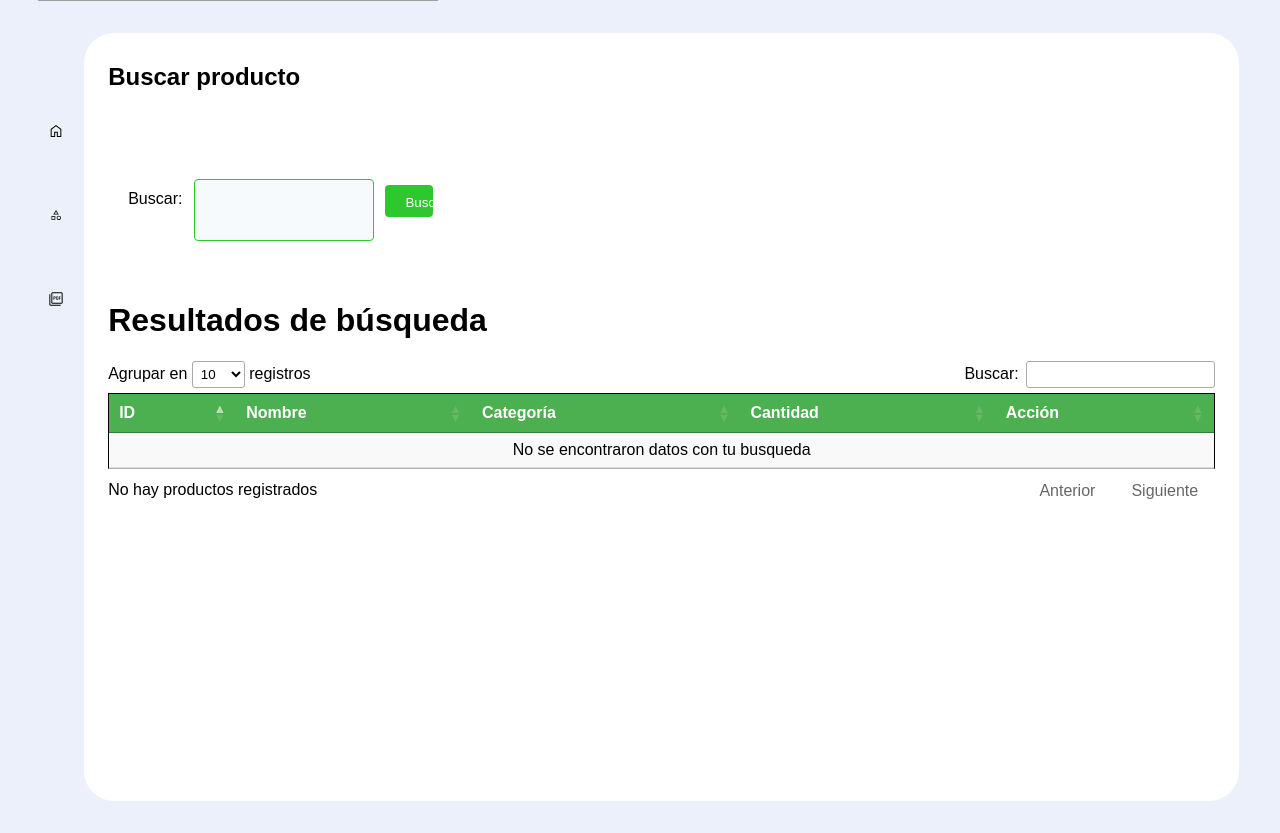
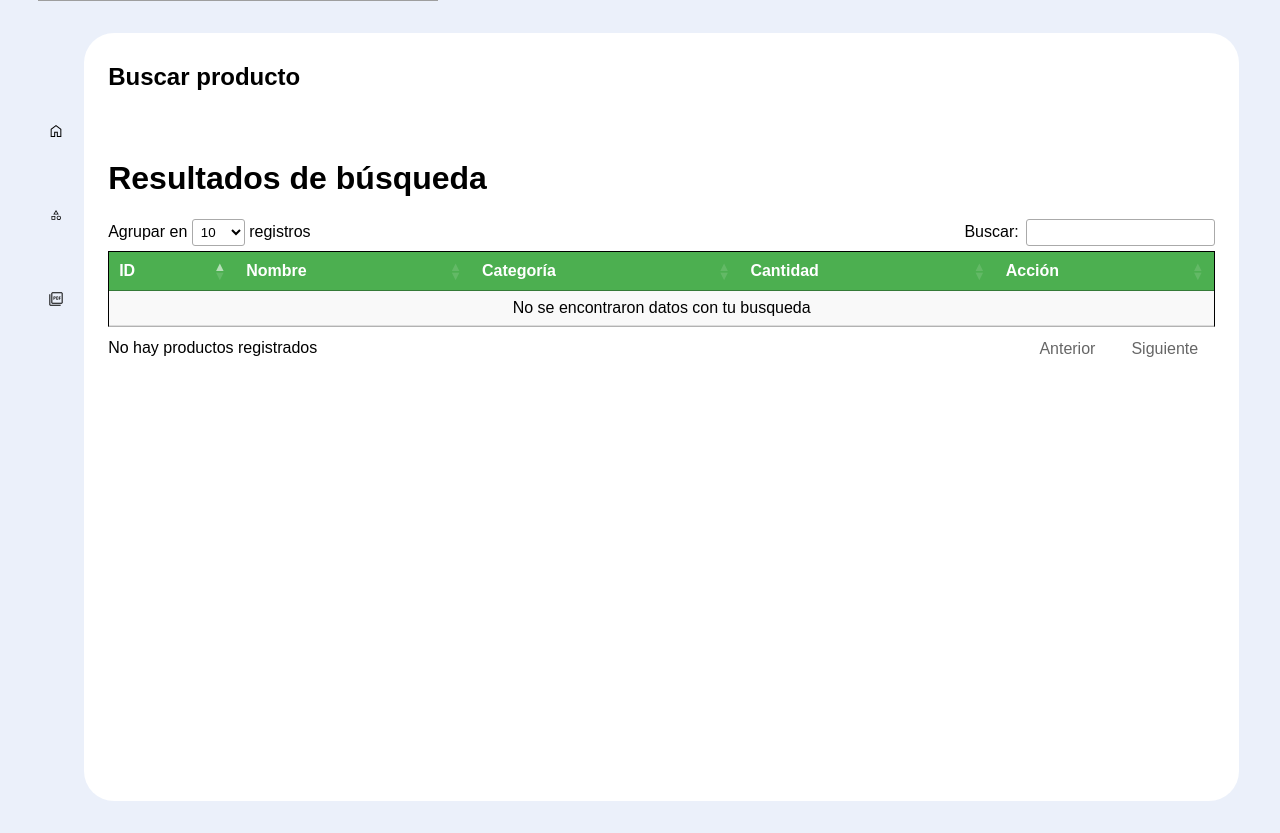
Before and after one commit to Israel-Mancha/FortiApp, a PHP site: page /admin/View/search.php in a window 1280 px wide. Shown: the part 327-1160 px from the top of the page. Run offline with PHP 8.4, Linux system fonts and the light colour scheme; the template is opened without the code that fills it, so the values that code supplies are empty; some libraries are stand-ins or nearby versions; grey boxes are pictures that could not be loaded.

Commit message:
paginado

```diff
--- a/admin/View/search.php
+++ b/admin/View/search.php
@@ -145,13 +145,13 @@
                 </div>
             </form>
             <?php  } ?>
-            <form action="search.php" class="frm-search" method="post">
+            <!-- <form action="search.php" class="frm-search" method="post">
                 <label class="label-search" for="busqueda">Buscar:</label>
                 <div>
                     <input class="form-control" type="text" name="busqueda" id="busqueda">
                 </div>
                 <input class="btn-search" type="submit" value="Buscar">
-            </form>
+            </form> -->
             <h1>Resultados de búsqueda</h1>
             <table class="stripe">
                 <thead>
```
